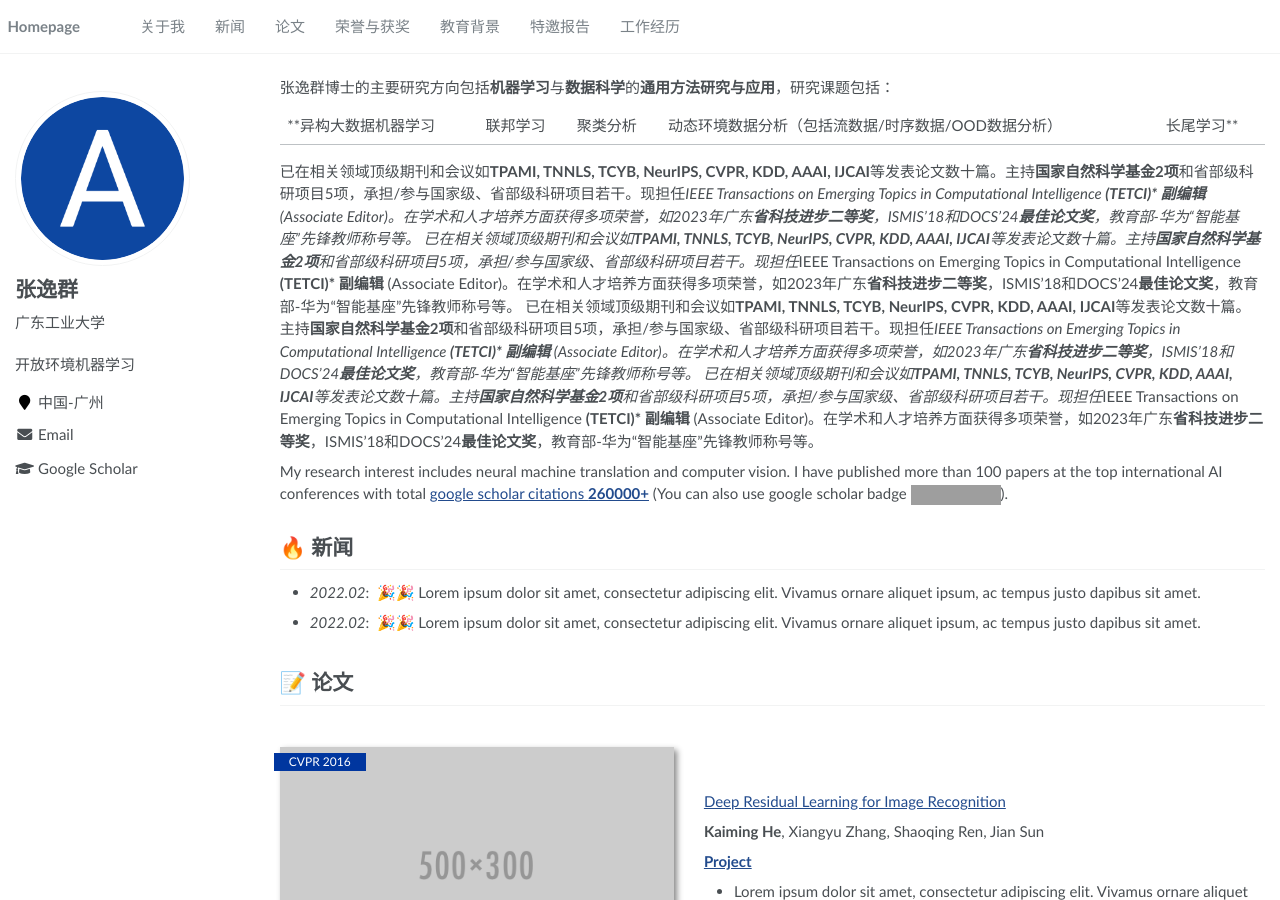
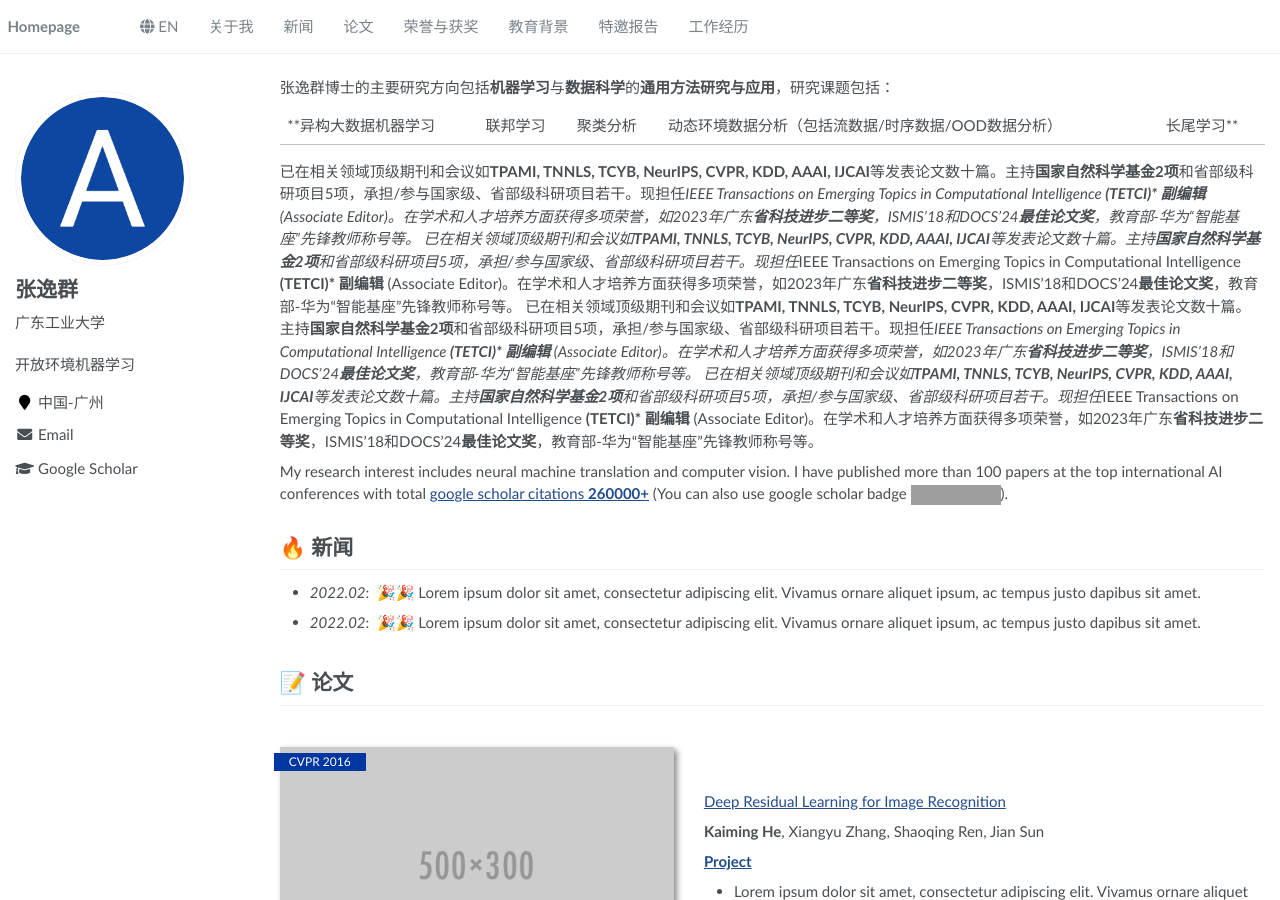
Before and after one commit to yqzhang-Zz/zh, a Jekyll site: the page built from _pages/about.md, in a window 1280 px wide and 900 px high. Built offline with Jekyll 4.4.1, drawn with Linux system fonts in a browser that asks for light colours; grey boxes are pictures that could not be loaded.

Commit message:
Update navigation.yml

```diff
--- a/_data/navigation.yml
+++ b/_data/navigation.yml
@@ -1,5 +1,8 @@
 # main links links
 main:
+
+  - title: "<i class='fas fa-globe'></i> EN"
+    url: ""
 
   - title: "关于我"
     url: "/zh/#about-me"
```
